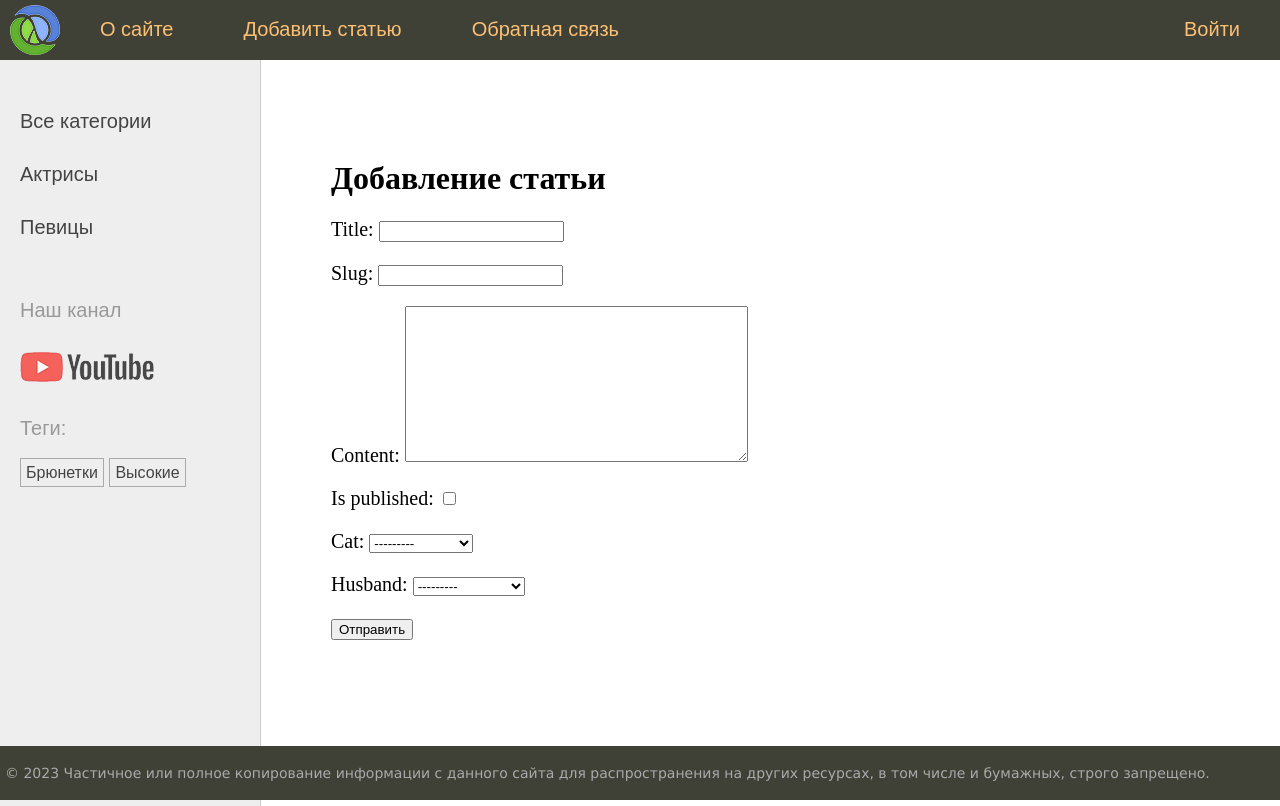
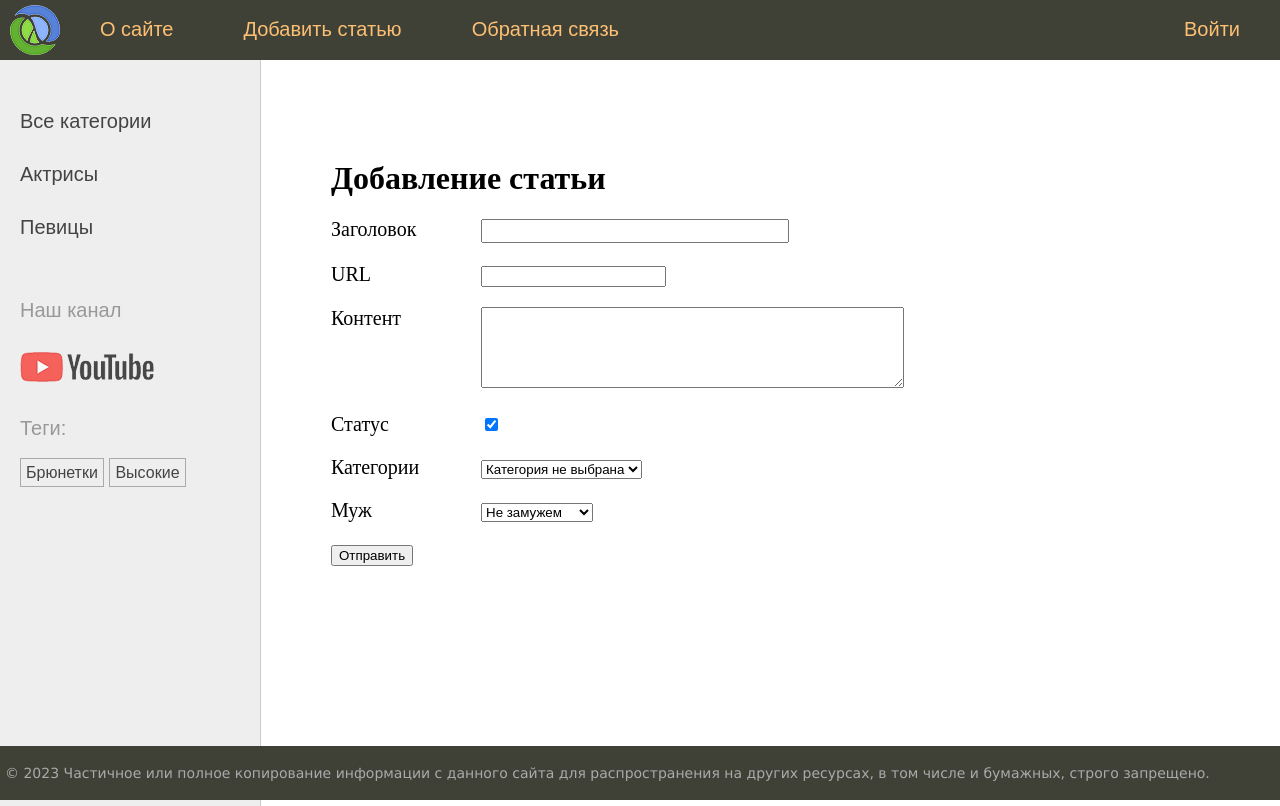
Before and after one commit to MrWhoopee/DjangoLearn, a Django app: page /addpage/ in a window 1280 px wide. Run offline with Django 4.2, Linux system fonts and the light colour scheme; data comes from the database, SQL or seed files in the repository; both versions use the stored data as it was after the commit.

Commit message:
Displaying form fields. Saving transferred data to the DB

```diff
--- a/sitewomen/women/forms.py
+++ b/sitewomen/women/forms.py
@@ -2,9 +2,9 @@ from django import forms
 from .models import Category, Husband
 
 class AddPostForm(forms.Form):
-    title = forms.CharField(max_length=255)
-    slug = forms.SlugField(max_length=255)
-    content = forms.CharField(widget=forms.Textarea(),required=False)
-    is_published = forms.BooleanField(required=False)
-    cat = forms.ModelChoiceField(queryset=Category.objects.all())
-    husband = forms.ModelChoiceField(queryset=Husband.objects.all(),required=False)
+    title = forms.CharField(max_length=255,label='Заголовок',widget=forms.TextInput(attrs={'class': 'form-input'}))
+    slug = forms.SlugField(max_length=255, label = 'URL')
+    content = forms.CharField(widget=forms.Textarea(attrs={'cols': 50, 'rows': 5}),required=False,label='Контент')
+    is_published = forms.BooleanField(required=False,initial=True,label="Статус")
+    cat = forms.ModelChoiceField(queryset=Category.objects.all(),empty_label="Категория не выбрана",label="Категории")
+    husband = forms.ModelChoiceField(queryset=Husband.objects.all(),required=False,empty_label="Не замужем",label='Муж')
--- a/sitewomen/women/templates/women/addpage.html
+++ b/sitewomen/women/templates/women/addpage.html
@@ -1,10 +1,14 @@
 {% extends 'base.html' %}
 
 {% block content %}
-<h1>{{ title }}</h1>
-<form action="" method="POST">
-  {% csrf_token %}
-  {{ form.as_p }}
-  <p><button type="submit">Отправить</button></p>
+<h1>{{title}}</h1>
+<form action="" method="post">
+    {% csrf_token %}
+    <div class="form-error">{{ form.non_field_errors }}</div>
+    {% for f in form %}
+    <p><label class="form-label" for="{{ f.id_for_label }}">{{ f.label }}</label>{{ f }}</p>
+    <div class="form-error">{{ f.errors }}</div>
+    {% endfor %}
+    <p><button type="submit">Отправить</button></p>
 </form>
 {% endblock %}
--- a/sitewomen/women/views.py
+++ b/sitewomen/women/views.py
@@ -46,7 +46,12 @@ def addpage(request):
     if request.method == 'POST':
         form = AddPostForm(request.POST)
         if form.is_valid():
-            print(form.cleaned_data)
+            # print(form.cleaned_data)
+            try:
+                Women.objects.create(**form.cleaned_data)
+                return redirect('home')
+            except:
+                form.add_error(None,'Ошибка добавления поста')
     else:
         form = AddPostForm()
 
```
Also changed, not shown: sitewomen/db.sqlite3.
